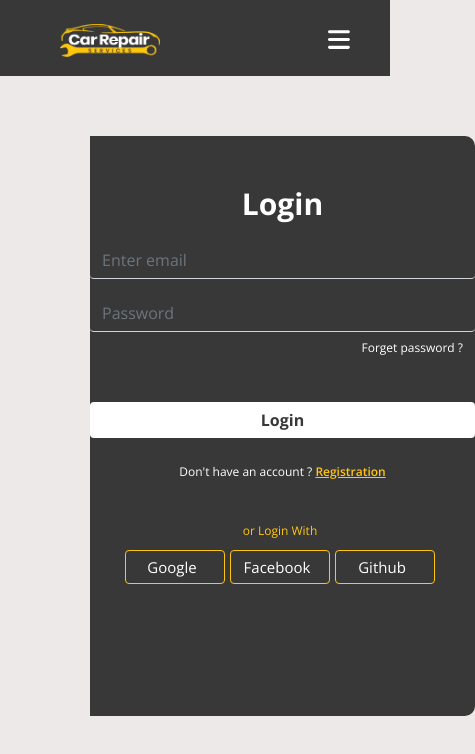
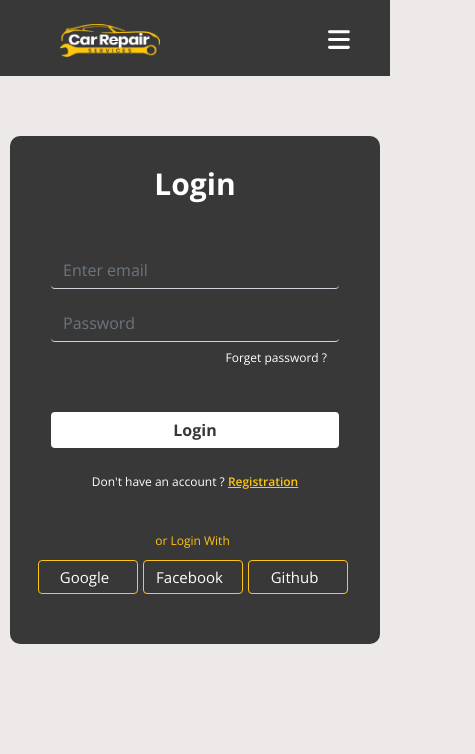
Before and after one commit to Eity2021/Car-Service-clientSide, a React (Create React App) app: page /login in a window 390 px wide. Shown: the top 754 px of the page, 475 px wide, since content can reach past the window. Built offline with nearby package versions, Linux system fonts and the light colour scheme; grey boxes are pictures that could not be loaded.

Commit message:
login page & signup page responsive

```diff
--- a/src/Car-services/Login/Login.js
+++ b/src/Car-services/Login/Login.js
@@ -3,7 +3,8 @@ import { Form } from "react-bootstrap";
 import { Link } from "react-router-dom";
 import login from "../images/log.jpg";
 import Button from 'react-bootstrap/Button';
-
+import "../../CssPage/CssPage.css";
+import "../../CssPage/Responsive.css"
 
 const Login = () => {
   return (
--- a/src/CssPage/Responsive.css
+++ b/src/CssPage/Responsive.css
@@ -128,7 +128,7 @@
 
 
 
-/************************************ login start ************************************/
+/************************************ header start ************************************/
 
 
 
@@ -217,9 +217,113 @@
   }
 }
 
+
+
+/************************************ header end ************************************/
+
+
+/************************************ login start ************************************/
+@media (max-width:1199px) {
+
+}
+
+@media (max-width:991px) {
+  .login_area {
+    display: block;
+    padding: 10px 50px 10px 50px;
+
+}
+
+.user-heading {
+  padding: 30px 0px 30px 0px;
+}
+.icons-list {
+  padding: 40px 0px 50px 0px;
+}
+
+.login-info {
+  background: #383838;
+  text-align: center;
+  border-radius: 10px 10px 10px 10px;
+}
+.login-img img {
+  display: none;
+}
+}
+
+
+@media (max-width:767px) {
+
+}
+
+@media (max-width:576px) {
+  .login_area {
+    display: block;
+    padding: 10px 10px 10px 10px;
+
+}
+
+.input {
+  width: 288px;
+}
+.icons-list {
+  margin: 0px 0px 0px 0px;
+}
+.button {
+  width: 288px;
+}
+}
+
 @media (max-width:320px) {
 
 }
 
 
-/************************************ login end ************************************/
+
+
+
+
+/************************************ login end
+************************************/
+
+
+
+
+/************************************ signUp start ************************************/
+@media (max-width:1199px) {
+
+}
+
+@media (max-width:991px) {
+  .SignUp_area {
+    display: block;
+    padding: 10px 10px 10px 10px;
+
+  }
+  .SignUp-img img {
+    display: none;
+  }
+
+  .signUp-info{
+    border-radius: 10px 10px 10px 10px;
+  }
+}
+
+
+@media (max-width:767px) {
+
+}
+
+@media (max-width:576px) {
+
+}
+
+@media (max-width:320px) {
+
+}
+
+
+
+
+
+/************************************ signUp end ************************************/
```
